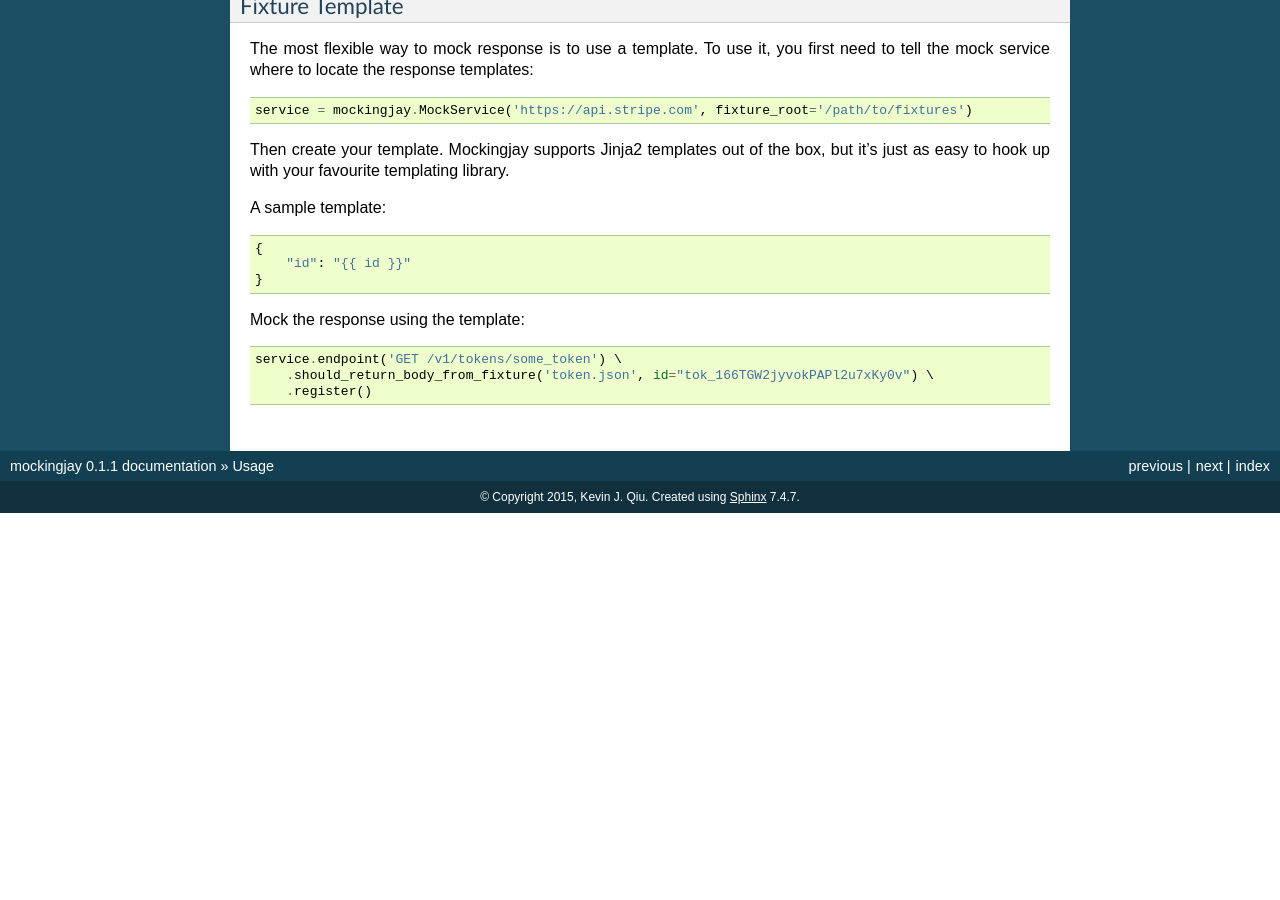
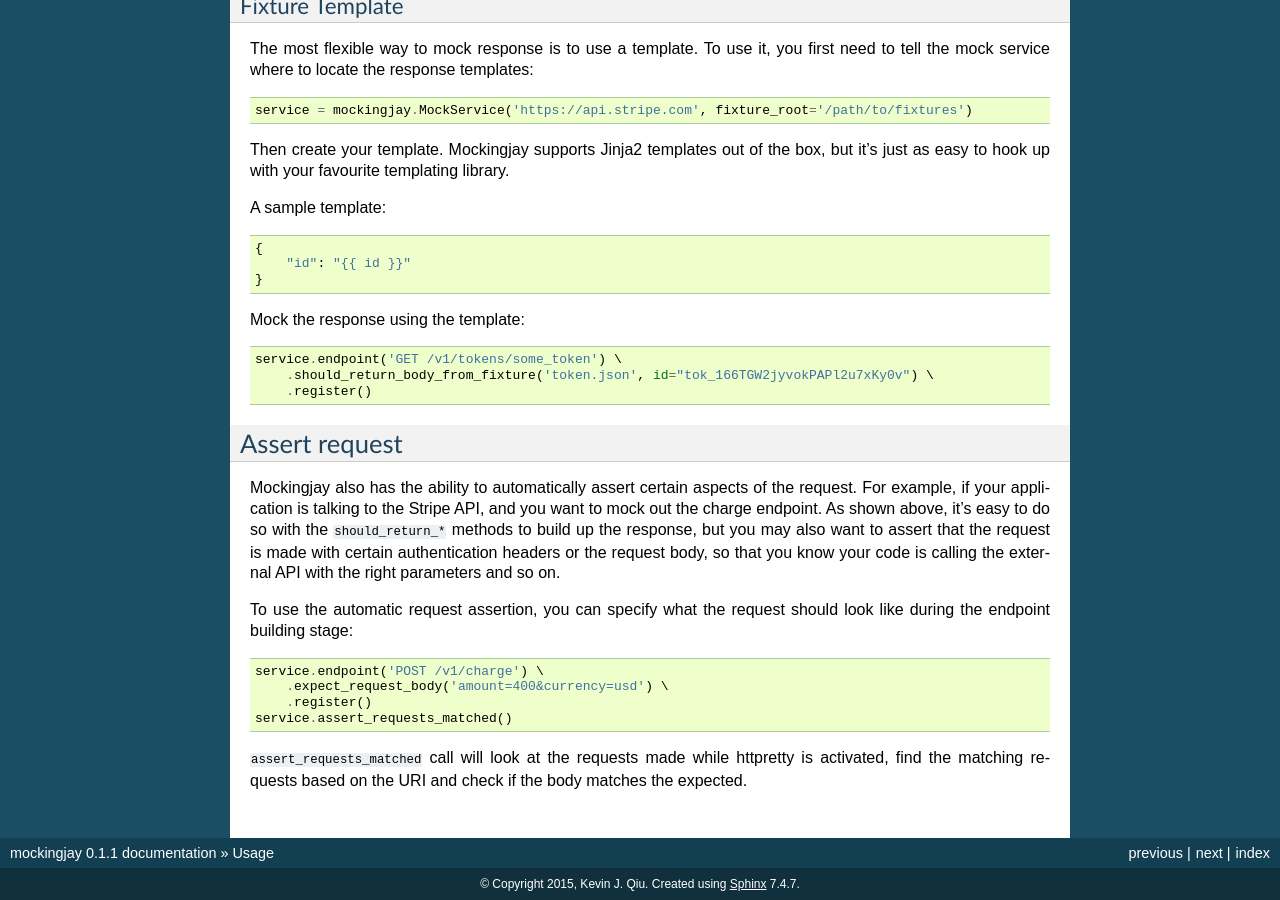
Before and after one commit to kevinjqiu/mockingjay, a Sphinx documentation site: the page built from docs/usage.rst, in a window 1280 px wide and 900 px high, scrolled down 1133 px. Built offline with Sphinx 7.4.7, drawn with Linux system fonts in a browser that asks for light colours; before the commit the page ends 1646 px from its top, so only the background shows below that.

Commit message:
Documentation

```diff
--- a/docs/usage.rst
+++ b/docs/usage.rst
@@ -83,3 +83,18 @@ Mock the response using the template::
     service.endpoint('GET /v1/tokens/some_token') \
         .should_return_body_from_fixture('token.json', id="tok_166TGW2jyvokPAPl2u7xKy0v") \
         .register()
+
+--------------
+Assert request
+--------------
+
+Mockingjay also has the ability to automatically assert certain aspects of the request.  For example, if your application is talking to the Stripe API, and you want to mock out the charge endpoint.  As shown above, it's easy to do so with the ``should_return_*`` methods to build up the response, but you may also want to assert that the request is made with certain authentication headers or the request body, so that you know your code is calling the external API with the right parameters and so on.
+
+To use the automatic request assertion, you can specify what the request should look like during the endpoint building stage::
+
+    service.endpoint('POST /v1/charge') \
+        .expect_request_body('amount=400&currency=usd') \
+        .register()
+    service.assert_requests_matched()
+
+``assert_requests_matched`` call will look at the requests made while httpretty is activated, find the matching requests based on the URI and check if the body matches the expected.
```
Also changed, not shown: 2 other files.
